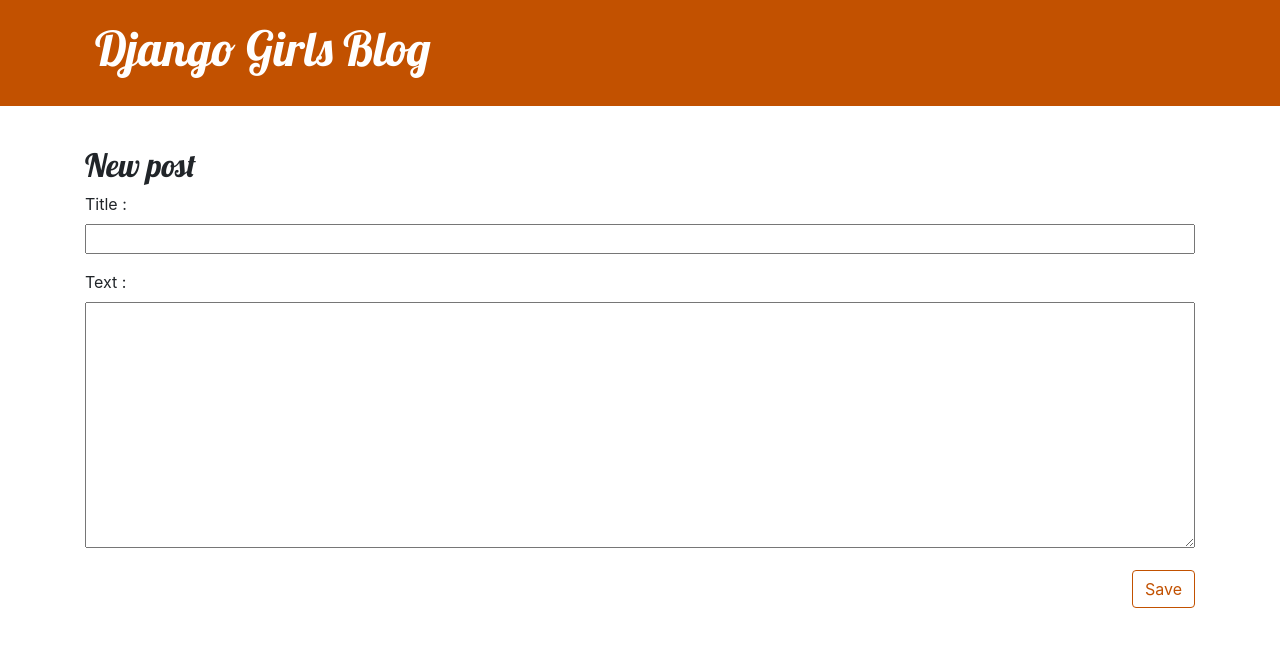
After one commit to eyaataoui-design/mon-nouveau-blog, a Django app: page /post/new/ in a window 1280 px wide. The commit adds this page. Shown: the top 647 px of the page. Run offline with Django 4.2, Linux system fonts and the light colour scheme.

Commit message:
Added views to create/edit blog post inside the site.

```diff
--- /dev/null
+++ b/blog/forms.py
@@ -0,0 +1,9 @@
+from django import forms
+
+from .models import Post
+
+class PostForm(forms.ModelForm):
+
+    class Meta:
+        model = Post
+        fields = ('title', 'text',)
--- a/blog/templates/blog/base.html
+++ b/blog/templates/blog/base.html
@@ -10,22 +10,18 @@
     <body>
         <header class="page-header">
             <div class="container">
+                {% if user.is_authenticated %}
+                    <a href="{% url 'post_new' %}" class="top-menu">
+                        {% include './icons/file-earmark-plus.svg' %}
+                    </a>
+                {% endif %}
                 <h1><a href="/">Django Girls Blog</a></h1>
             </div>
         </header>
-    <main class="container">
+        <main class="content container">
             <div class="row">
                 <div class="col">
                     {% block content %}
-                {% for post in posts %}
-                    <article class="post">
-                        <time class="date">
-                            {{ post.published_date }}
-                        </time>
-                        <h2><a href="">{{ post.title }}</a></h2>
-                        <p>{{ post.text|linebreaksbr }}</p>
-                    </article>
-                {% endfor %}
                     {% endblock %}
                 </div>
             </div>
--- /dev/null
+++ b/blog/templates/blog/post_edit.html
@@ -0,0 +1,9 @@
+{% extends 'blog/base.html' %}
+
+{% block content %}
+    <h2>New post</h2>
+    <form method="POST" class="post-form">{% csrf_token %}
+        {{ form.as_p }}
+        <button type="submit" class="save btn btn-default">Save</button>
+    </form>
+{% endblock %}
--- a/blog/urls.py
+++ b/blog/urls.py
@@ -4,4 +4,6 @@ from . import views
 urlpatterns = [
     path('', views.post_list, name='post_list'),
     path('post/<int:pk>/', views.post_detail, name='post_detail'),
+    path('post/new/', views.post_new, name='post_new'),
+    path('post/<int:pk>/edit/', views.post_edit, name='post_edit'),
 ]
--- a/blog/views.py
+++ b/blog/views.py
@@ -2,6 +2,7 @@ from django.shortcuts import render
 from django.utils import timezone
 from .models import Post
 from django.shortcuts import render, get_object_or_404
+from .forms import PostForm
 
 def post_list(request):
     posts = Post.objects.all()
@@ -10,3 +11,30 @@ def post_list(request):
 def post_detail(request, pk):
     post = get_object_or_404(Post, pk=pk)
     return render(request, 'blog/post_detail.html', {'post': post})
+
+def post_new(request):
+    if request.method == "POST":
+        form = PostForm(request.POST)
+        if form.is_valid():
+            post = form.save(commit=False)
+            post.author = request.user
+            post.published_date = timezone.now()
+            post.save()
+            return redirect('post_detail', pk=post.pk)
+    else:
+        form = PostForm()
+    return render(request, 'blog/post_edit.html', {'form': form})
+
+def post_edit(request, pk):
+    post = get_object_or_404(Post, pk=pk)
+    if request.method == "POST":
+        form = PostForm(request.POST, instance=post)
+        if form.is_valid():
+            post = form.save(commit=False)
+            post.author = request.user
+            post.published_date = timezone.now()
+            post.save()
+            return redirect('post_detail', pk=post.pk)
+    else:
+        form = PostForm(instance=post)
+    return render(request, 'blog/post_edit.html', {'form': form})
```
Also changed, not shown: blog/templates/blog/post_detail.html (+7 -2 lines), blog/templates/blog/icons/file-earmark-plus.svg (added), blog/templates/blog/icons/pencil-fill.svg (added). Lines whose indentation alone changed are shown as unchanged.
